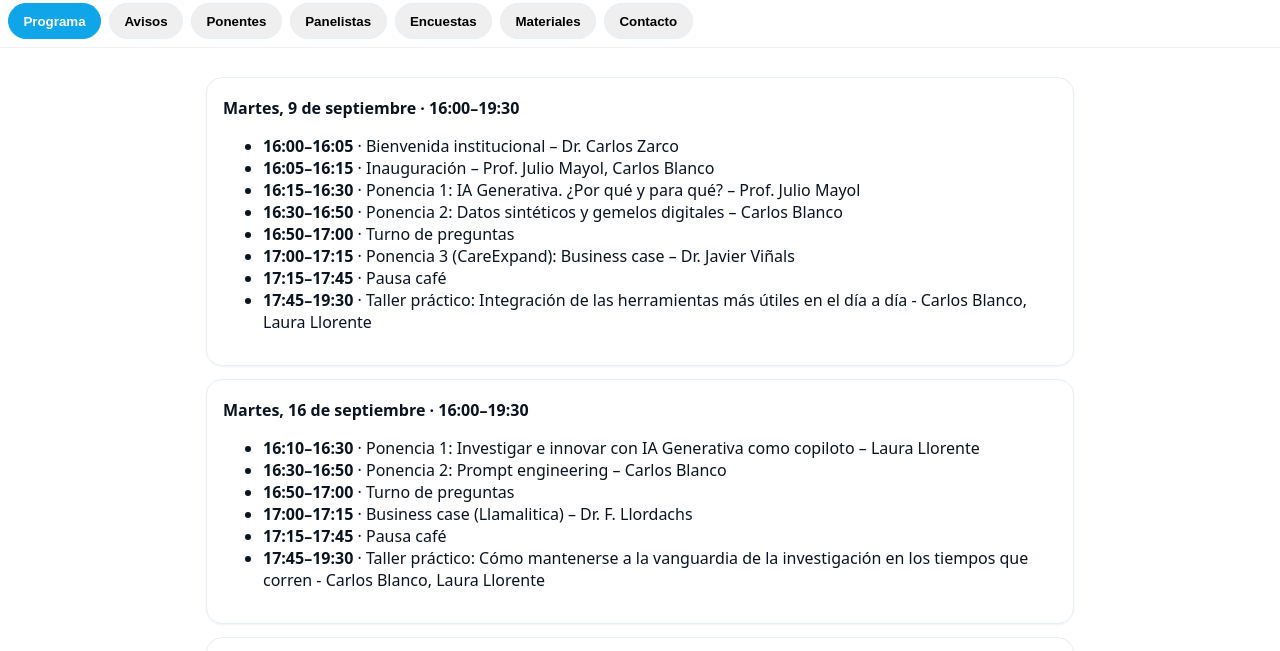
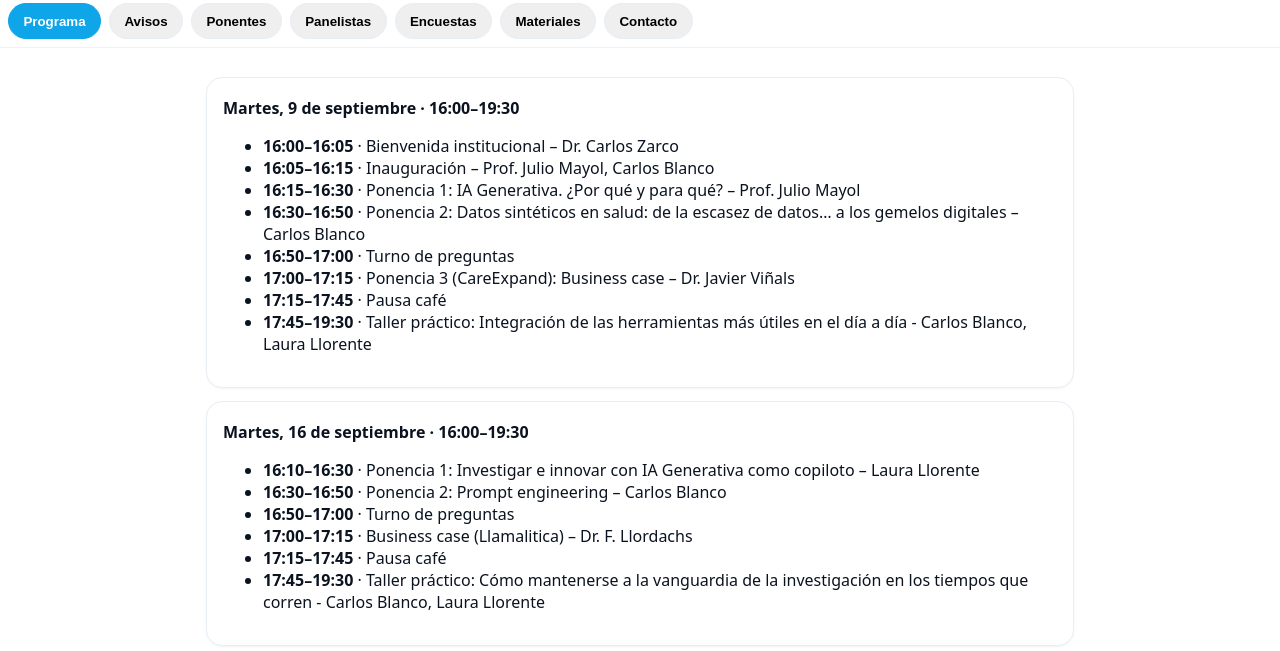
Before and after one commit to cblancovel/app_curso, a plain HTML site: page index.html in a window 1280 px wide. Shown: the part 94-745 px from the top of the page. Drawn offline with Linux system fonts and the light colour scheme.

Commit message:
Update index.html

```diff
--- a/index.html
+++ b/index.html
@@ -83,7 +83,7 @@
           <li><span class="time">16:00–16:05</span> · Bienvenida institucional – Dr. Carlos Zarco </li>
           <li><span class="time">16:05–16:15</span> · Inauguración – Prof. Julio Mayol, Carlos Blanco</li>
           <li><span class="time">16:15–16:30</span> · Ponencia 1: IA Generativa. ¿Por qué y para qué? – Prof. Julio Mayol</li>
-          <li><span class="time">16:30–16:50</span> · Ponencia 2: Datos sintéticos y gemelos digitales – Carlos Blanco</li>
+          <li><span class="time">16:30–16:50</span> · Ponencia 2: Datos sintéticos en salud: de la escasez de datos… a los gemelos digitales – Carlos Blanco</li>
           <li><span class="time">16:50–17:00</span> · Turno de preguntas</li>
           <li><span class="time">17:00–17:15</span> · Ponencia 3 (CareExpand): Business case – Dr. Javier Viñals</li>
           <li><span class="time">17:15–17:45</span> · Pausa café</li>
```
